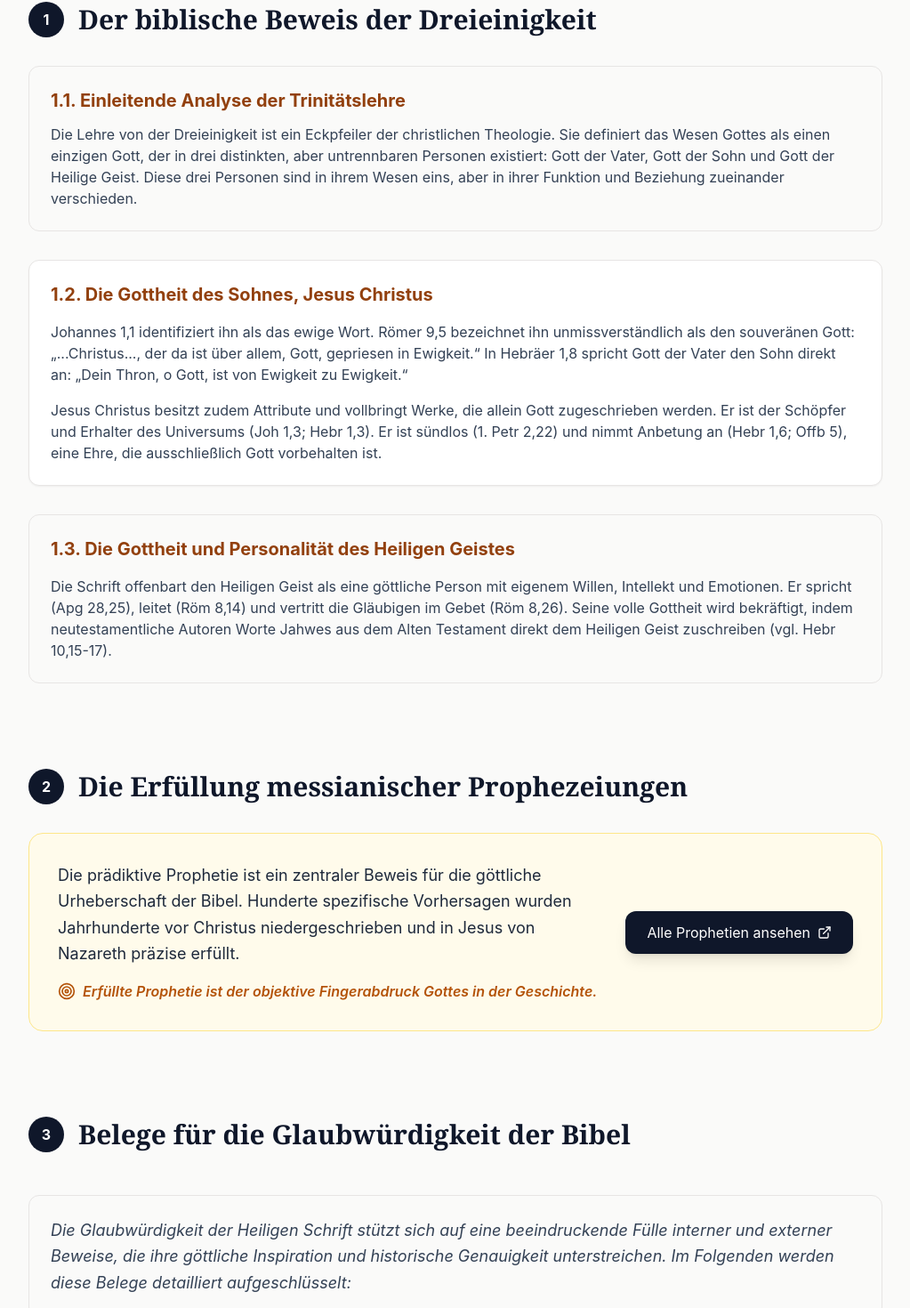
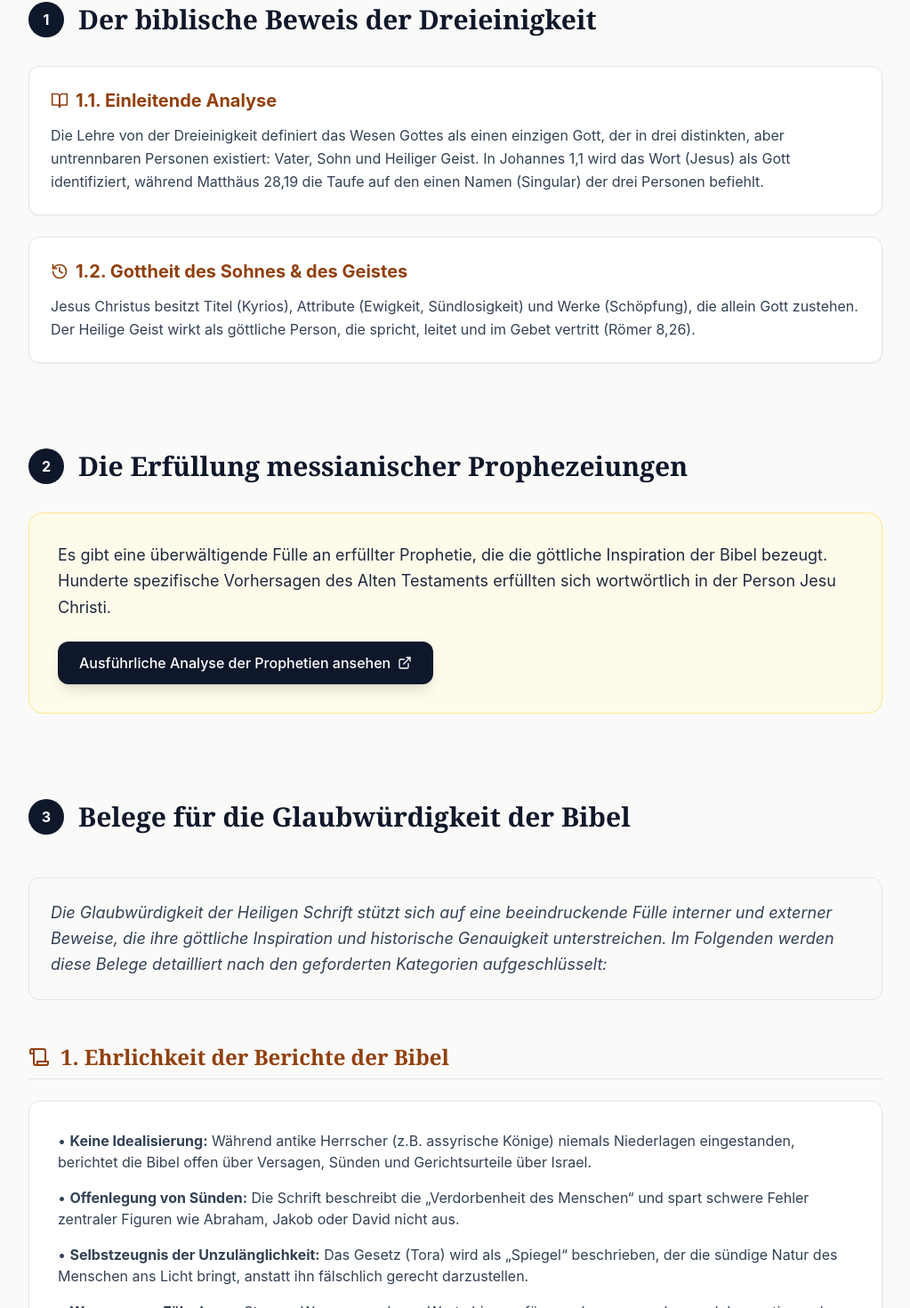
Before and after one commit to Skalpi/Der3einegott, a React (Vite) app: page / in a window 1280 px wide. Shown: the part 1182-2652 px from the top of the page at 89% size, without its empty margins (128-1151 px from the left). Built offline with nearby package versions, Linux system fonts and the light colour scheme; a web font is replaced by a local one.

Commit message:
feat: Update dependencies and refine text
Updates Vite and React Router DOM versions in index.html. Refines headline and citation text in Hero component for clarity and conciseness. Introduces new icons and updates section titles in SystematicAnalysis component for better thematic representation.

```diff
--- a/src/components/Hero.tsx
+++ b/src/components/Hero.tsx
@@ -3,14 +3,13 @@ import React from 'react';
 const Hero: React.FC = () => {
   return (
     <div className="relative bg-slate-900 overflow-hidden">
-      {/* Content */}
       <div className="relative max-w-5xl mx-auto px-4 sm:px-6 lg:px-8 py-24 md:py-32 text-center">
-        <h1 className="text-3xl md:text-5xl font-serif font-bold text-stone-50 mb-8 leading-tight italic">
+        <h1 className="text-2xl md:text-4xl lg:text-5xl font-serif font-bold text-stone-50 mb-8 leading-tight italic">
           "Im Anfang war das Wort, und das Wort war bei Gott, und das Wort war Gott. Dieses war im Anfang bei Gott. Alles wurde durch dasselbe, und ohne dasselbe wurde auch nicht eines, das geworden ist."
         </h1>
         <div className="w-16 h-1 bg-amber-600 mx-auto mb-6"></div>
         <p className="text-lg text-amber-500 font-serif tracking-widest uppercase">
-          Johannes 1,1-3
+          Johannes 1, 1-3
         </p>
       </div>
     </div>
--- a/src/components/SystematicAnalysis.tsx
+++ b/src/components/SystematicAnalysis.tsx
@@ -1,5 +1,5 @@
 import React from 'react';
-import { Info, CheckCircle, ExternalLink, Scroll, History, Target, Eye } from 'lucide-react';
+import { Info, CheckCircle, ExternalLink, Scroll, History, Target, Eye, BookOpen, Map, Landmark } from 'lucide-react';
 
 const SystematicAnalysis: React.FC = () => {
   return (
@@ -18,70 +18,53 @@ const SystematicAnalysis: React.FC = () => {
         </p>
       </section>
 
-      {/* 1. Der biblische Beweis der Dreieinigkeit */}
+      {/* 1. Trinität (Bestehend & Fundiert) */}
       <section className="space-y-8">
         <div className="flex items-center space-x-4 mb-4">
           <span className="flex items-center justify-center w-10 h-10 rounded-full bg-slate-900 text-white font-bold">1</span>
           <h2 className="text-3xl font-serif font-bold text-slate-900">Der biblische Beweis der Dreieinigkeit</h2>
         </div>
-
-        <div className="grid gap-8">
-          <div className="bg-stone-50 p-6 rounded-xl border border-stone-200">
-            <h3 className="text-xl font-bold mb-3 text-amber-800">1.1. Einleitende Analyse der Trinitätslehre</h3>
-            <p className="text-slate-700">
-              Die Lehre von der Dreieinigkeit ist ein Eckpfeiler der christlichen Theologie. Sie definiert das Wesen Gottes als einen einzigen Gott, der in drei distinkten, aber untrennbaren Personen existiert: Gott der Vater, Gott der Sohn und Gott der Heilige Geist. Diese drei Personen sind in ihrem Wesen eins, aber in ihrer Funktion und Beziehung zueinander verschieden.
+        <div className="grid gap-6">
+          <div className="bg-white p-6 rounded-xl border border-stone-200 shadow-sm">
+            <h3 className="text-xl font-bold mb-3 text-amber-800 flex items-center">
+              <BookOpen className="h-5 w-5 mr-2" /> 1.1. Einleitende Analyse
+            </h3>
+            <p className="text-slate-700 leading-relaxed">
+              Die Lehre von der Dreieinigkeit definiert das Wesen Gottes als einen einzigen Gott, der in drei distinkten, aber untrennbaren Personen existiert: Vater, Sohn und Heiliger Geist. In Johannes 1,1 wird das Wort (Jesus) als Gott identifiziert, während Matthäus 28,19 die Taufe auf den einen Namen (Singular) der drei Personen befiehlt.
             </p>
           </div>
-
           <div className="bg-white p-6 rounded-xl border border-stone-200 shadow-sm">
-            <h3 className="text-xl font-bold mb-4 text-amber-800">1.2. Die Gottheit des Sohnes, Jesus Christus</h3>
-            <div className="space-y-4 text-slate-700">
-              <p>Johannes 1,1 identifiziert ihn als das ewige Wort. Römer 9,5 bezeichnet ihn unmissverständlich als den souveränen Gott: „...Christus..., der da ist über allem, Gott, gepriesen in Ewigkeit.“ In Hebräer 1,8 spricht Gott der Vater den Sohn direkt an: „Dein Thron, o Gott, ist von Ewigkeit zu Ewigkeit.“</p>
-              <p>Jesus Christus besitzt zudem Attribute und vollbringt Werke, die allein Gott zugeschrieben werden. Er ist der Schöpfer und Erhalter des Universums (Joh 1,3; Hebr 1,3). Er ist sündlos (1. Petr 2,22) und nimmt Anbetung an (Hebr 1,6; Offb 5), eine Ehre, die ausschließlich Gott vorbehalten ist.</p>
-            </div>
-          </div>
-
-          <div className="bg-stone-50 p-6 rounded-xl border border-stone-200">
-            <h3 className="text-xl font-bold mb-4 text-amber-800">1.3. Die Gottheit und Personalität des Heiligen Geistes</h3>
-            <p className="text-slate-700">
-              Die Schrift offenbart den Heiligen Geist als eine göttliche Person mit eigenem Willen, Intellekt und Emotionen. Er spricht (Apg 28,25), leitet (Röm 8,14) und vertritt die Gläubigen im Gebet (Röm 8,26). Seine volle Gottheit wird bekräftigt, indem neutestamentliche Autoren Worte Jahwes aus dem Alten Testament direkt dem Heiligen Geist zuschreiben (vgl. Hebr 10,15-17).
+            <h3 className="text-xl font-bold mb-3 text-amber-800 flex items-center">
+              <History className="h-5 w-5 mr-2" /> 1.2. Gottheit des Sohnes & des Geistes
+            </h3>
+            <p className="text-slate-700 leading-relaxed">
+              Jesus Christus besitzt Titel (Kyrios), Attribute (Ewigkeit, Sündlosigkeit) und Werke (Schöpfung), die allein Gott zustehen. Der Heilige Geist wirkt als göttliche Person, die spricht, leitet und im Gebet vertritt (Römer 8,26).
             </p>
           </div>
         </div>
       </section>
 
-      {/* 2. Die Erfüllung messianischer Prophezeiungen */}
+      {/* 2. Die Erfüllung messianischer Prophezeiungen (Kompakt nach Wunsch) */}
       <section className="space-y-8">
         <div className="flex items-center space-x-4 mb-4">
           <span className="flex items-center justify-center w-10 h-10 rounded-full bg-slate-900 text-white font-bold">2</span>
           <h2 className="text-3xl font-serif font-bold text-slate-900">Die Erfüllung messianischer Prophezeiungen</h2>
         </div>
-
         <div className="bg-amber-50 border border-amber-200 rounded-2xl p-8">
-          <div className="flex flex-col md:flex-row md:items-center justify-between gap-6">
-            <div className="flex-1">
-              <p className="text-slate-800 text-lg leading-relaxed mb-4">
-                Die prädiktive Prophetie ist ein zentraler Beweis für die göttliche Urheberschaft der Bibel. Hunderte spezifische Vorhersagen wurden Jahrhunderte vor Christus niedergeschrieben und in Jesus von Nazareth präzise erfüllt.
+          <p className="text-slate-800 text-lg mb-6 leading-relaxed">
+            Es gibt eine überwältigende Fülle an erfüllter Prophetie, die die göttliche Inspiration der Bibel bezeugt. Hunderte spezifische Vorhersagen des Alten Testaments erfüllten sich wortwörtlich in der Person Jesu Christi.
           </p>
-              <div className="flex items-center text-amber-700 font-semibold italic">
-                <Target className="h-5 w-5 mr-2" />
-                Erfüllte Prophetie ist der objektive Fingerabdruck Gottes in der Geschichte.
-              </div>
-            </div>
-            <div className="flex-shrink-0">
           <a
             href="https://posttenebras-lux.de/prophetien/"
-                className="inline-flex items-center px-6 py-3 bg-slate-900 text-white rounded-xl hover:bg-amber-600 transition-all shadow-lg group"
+            className="inline-flex items-center px-6 py-3 bg-slate-900 text-white rounded-xl hover:bg-amber-600 transition-all shadow-lg font-medium group"
           >
-                <span>Alle Prophetien ansehen</span>
+            Ausführliche Analyse der Prophetien ansehen
             <ExternalLink className="ml-2 h-4 w-4 group-hover:translate-x-1 transition-transform" />
           </a>
         </div>
-          </div>
-        </div>
       </section>
 
-      {/* 3. Belege für die Glaubwürdigkeit der Bibel */}
+      {/* 3. Belege für die Glaubwürdigkeit der Bibel (Detailliert) */}
       <section className="space-y-12">
         <div className="flex items-center space-x-4 mb-6">
           <span className="flex items-center justify-center w-10 h-10 rounded-full bg-slate-900 text-white font-bold">3</span>
@@ -89,75 +72,81 @@ const SystematicAnalysis: React.FC = () => {
         </div>
 
         <p className="text-slate-700 text-lg leading-relaxed bg-stone-50 p-6 rounded-xl border border-stone-200 italic">
-          Die Glaubwürdigkeit der Heiligen Schrift stützt sich auf eine beeindruckende Fülle interner und externer Beweise, die ihre göttliche Inspiration und historische Genauigkeit unterstreichen. Im Folgenden werden diese Belege detailliert aufgeschlüsselt:
+          Die Glaubwürdigkeit der Heiligen Schrift stützt sich auf eine beeindruckende Fülle interner und externer Beweise, die ihre göttliche Inspiration und historische Genauigkeit unterstreichen. Im Folgenden werden diese Belege detailliert nach den geforderten Kategorien aufgeschlüsselt:
         </p>
 
         <div className="grid gap-12">
 
           {/* 3.1 Ehrlichkeit */}
-          <div className="space-y-4">
-            <div className="flex items-center space-x-3 text-amber-800">
-              <History className="h-6 w-6" />
-              <h3 className="text-xl font-bold">1. Ehrlichkeit der Berichte der Bibel</h3>
-            </div>
-            <div className="bg-white p-6 rounded-xl border border-stone-200 shadow-sm space-y-3 text-slate-700">
-              <p>• <strong>Keine Idealisierung:</strong> Im Gegensatz zu antiken Herrschern berichtet die Bibel offen über Versagen, Sünden und Gerichtsurteile über Israel.</p>
-              <p>• <strong>Offenlegung von Sünden:</strong> Fehler zentraler Figuren wie Abraham, Jakob oder David werden schonungslos dokumentiert.</p>
-              <p>• <strong>Selbstzeugnis:</strong> Die Tora wird als „Spiegel“ beschrieben, der die sündige Natur des Menschen aufzeigt, anstatt ihn fälschlich als gerecht darzustellen.</p>
+          <div className="space-y-6">
+            <h3 className="text-2xl font-serif font-bold text-amber-800 flex items-center border-b border-stone-200 pb-2">
+              <Scroll className="h-6 w-6 mr-3" /> 1. Ehrlichkeit der Berichte der Bibel
+            </h3>
+            <div className="bg-white p-6 md:p-8 rounded-xl border border-stone-200 shadow-sm space-y-4 text-slate-700">
+              <p>• <strong>Keine Idealisierung:</strong> Während antike Herrscher (z.B. assyrische Könige) niemals Niederlagen eingestanden, berichtet die Bibel offen über Versagen, Sünden und Gerichtsurteile über Israel.</p>
+              <p>• <strong>Offenlegung von Sünden:</strong> Die Schrift beschreibt die „Verdorbenheit des Menschen“ und spart schwere Fehler zentraler Figuren wie Abraham, Jakob oder David nicht aus.</p>
+              <p>• <strong>Selbstzeugnis der Unzulänglichkeit:</strong> Das Gesetz (Tora) wird als „Spiegel“ beschrieben, der die sündige Natur des Menschen ans Licht bringt, anstatt ihn fälschlich gerecht darzustellen.</p>
+              <p>• <strong>Warnung vor Fälschung:</strong> Strenge Warnungen davor, Worte hinzuzufügen oder wegzunehmen, dokumentieren den hohen Anspruch an die Unverfälschtheit.</p>
             </div>
           </div>
 
           {/* 3.2 Thematische Einheit */}
-          <div className="space-y-4">
-            <div className="flex items-center space-x-3 text-amber-800">
-              <Scroll className="h-6 w-6" />
-              <h3 className="text-xl font-bold">2. Thematische Einheit</h3>
-            </div>
-            <div className="bg-white p-6 rounded-xl border border-stone-200 shadow-sm space-y-4 text-slate-700">
-              <p>Trotz 1600 Jahren Entstehungszeit weist die Bibel eine tiefgreifende Harmonie auf:</p>
-              <ul className="list-disc pl-6 space-y-2">
-                <li><strong>Vom Schatten zur Wirklichkeit:</strong> Das AT-Opfersystem weist als „Schattenbild“ auf die „Wirklichkeit“ in Jesus Christus hin.</li>
-                <li><strong>Mathematische Unmöglichkeit von Zufall:</strong> Die Wahrscheinlichkeit, dass sich nur 8 Prophetien zufällig in einer Person erfüllen, liegt bei 1 zu 10<sup>17</sup>. Bei 48 Prophetien sinkt sie auf 1 zu 10<sup>157</sup> – ein Zufall ist faktisch ausgeschlossen.</li>
+          <div className="space-y-6">
+            <h3 className="text-2xl font-serif font-bold text-amber-800 flex items-center border-b border-stone-200 pb-2">
+              <Target className="h-6 w-6 mr-3" /> 2. Thematische Einheit
+            </h3>
+            <div className="bg-white p-6 md:p-8 rounded-xl border border-stone-200 shadow-sm space-y-4 text-slate-700">
+              <p>Trotz 1600 Jahren Entstehungszeit und ca. 40 Autoren weist die Bibel eine tiefgreifende Harmonie auf:</p>
+              <ul className="list-disc pl-6 space-y-3">
+                <li><strong>Vom Schatten zur Wirklichkeit:</strong> Typologie (Stiftshütte, Opfersystem) als Schattenbilder auf die Wirklichkeit in Christus.</li>
+                <li><strong>Siebenteiligkeit:</strong> Struktur aus 7 komplementären Teilen (Tora, Propheten, Schriften; Evangelien, Apg, Briefe, Offenbarung).</li>
+                <li><strong>Messianische Prophetie:</strong> Über 300 präzise Vorhersagen erfüllten sich wortwörtlich.</li>
+                <li><strong>Mathematische Unmöglichkeit von Zufall:</strong> Wahrscheinlichkeit für 8 Prophetien: 1 zu 10<sup>17</sup>. Bei 48 Prophetien: 1 zu 10<sup>157</sup>. Ein Zufall ist faktisch ausgeschlossen.</li>
               </ul>
             </div>
           </div>
 
           {/* 3.3 Historische Verankerung */}
-          <div className="space-y-4">
-            <div className="flex items-center space-x-3 text-amber-800">
-              <CheckCircle className="h-6 w-6" />
-              <h3 className="text-xl font-bold">3. Historische Verankerung</h3>
+          <div className="space-y-6">
+            <h3 className="text-2xl font-serif font-bold text-amber-800 flex items-center border-b border-stone-200 pb-2">
+              <Map className="h-6 w-6 mr-3" /> 3. Historische Verankerung
+            </h3>
+            <div className="grid md:grid-cols-2 gap-6">
+              <div className="bg-stone-50 p-6 rounded-xl border border-stone-200 space-y-4">
+                <h4 className="font-bold flex items-center text-slate-900">
+                  <Landmark className="h-4 w-4 mr-2" /> Archäologie & Funde
+                </h4>
+                <div className="text-sm space-y-3 text-slate-700">
+                  <p><strong>Jericho:</strong> Mauern stürzten „nach außen“ (Rampe für Israel). Stadt verbrannt, nicht geplündert. Haus der Rahab blieb stehen.</p>
+                  <p><strong>Avaris:</strong> Überreste semitischer Siedler („Proto-Israeliten“), 12 Gräber und Statue eines Mannes im „bunten Gewand“ (Joseph-Hinweis).</p>
+                  <p><strong>Alphabet-Schrift:</strong> Funde im Sinai (1600 v. Chr.) belegen hebräische Buchstabenschrift (Proto-Sinaitisch), untermauert Mose-Autorschaft.</p>
                 </div>
-            <div className="grid md:grid-cols-2 gap-6">
-              <div className="bg-stone-50 p-6 rounded-xl border border-stone-200">
-                <h4 className="font-bold mb-3">Archäologische Funde</h4>
-                <ul className="text-sm space-y-3">
-                  <li><strong>Jericho:</strong> Mauern stürzten „nach außen“ ein (Rampe für Israeliten). Die Stadt wurde verbrannt, nicht geplündert (identisch zum Bericht).</li>
-                  <li><strong>Avaris:</strong> Funde semitischer Siedler mit 12 Gräbern und einer Statue eines Mannes im „bunten Gewand“ (Hinweis auf Joseph).</li>
-                  <li><strong>Alphabet-Schrift:</strong> Funde im Sinai belegen Hebräer-Schrift um 1600 v. Chr., was die Autorschaft von Mose untermauert.</li>
-                </ul>
               </div>
-              <div className="bg-stone-50 p-6 rounded-xl border border-stone-200">
-                <h4 className="font-bold mb-3">Quellen & Stelen</h4>
-                <ul className="text-sm space-y-3">
-                  <li><strong>Qumran:</strong> Die Jesajarolle beweist eine fast buchstabengetreue Überlieferung über 1000 Jahre hinweg.</li>
-                  <li><strong>Israel-Stelen:</strong> Die Merenptah-Stele (1210 v. Chr.) nennt Israel als eigenständiges Volk in Kanaan.</li>
-                  <li><strong>Assyrische Belege:</strong> Prismen von Sanherib bestätigen König Hiskia und die Belagerung Jerusalems exakt.</li>
-                </ul>
+              <div className="bg-stone-50 p-6 rounded-xl border border-stone-200 space-y-4">
+                <h4 className="font-bold flex items-center text-slate-900">
+                  <Scroll className="h-4 w-4 mr-2" /> Dokumente & Stelen
+                </h4>
+                <div className="text-sm space-y-3 text-slate-700">
+                  <p><strong>Qumran:</strong> Jesajarolle (125 v. Chr.) beweist buchstabengetreue Überlieferung über 1000 Jahre hinweg.</p>
+                  <p><strong>Septuaginta:</strong> Griechische Übersetzung (280 v. Chr.) belegt Existenz der Prophezeiungen lange vor Christus.</p>
+                  <p><strong>Israel-Stelen:</strong> Berlin-Sockel (1360 v. Chr.) und Merenptah-Stele (1210 v. Chr.) erwähnen „Israel“ namentlich im Land Kanaan.</p>
+                  <p><strong>Prisma von Sanherib:</strong> Bestätigt König Hiskia und die Rettung Jerusalems, exakt wie biblisch berichtet.</p>
+                </div>
               </div>
             </div>
           </div>
 
           {/* 3.4 Augenzeugenschaft */}
-          <div className="space-y-4">
-            <div className="flex items-center space-x-3 text-amber-800">
-              <Eye className="h-6 w-6" />
-              <h3 className="text-xl font-bold">4. Augenzeugenschaft</h3>
-            </div>
-            <div className="bg-white p-6 rounded-xl border border-stone-200 shadow-sm space-y-3 text-slate-700">
-              <p>• <strong>Lukas als Historiker:</strong> Geographische und politische Details sind bis ins kleinste Detail korrekt wiedergegeben.</p>
-              <p>• <strong>Zeitnahe Niederschrift:</strong> Die Evangelien entstanden, als noch viele Augenzeugen lebten, die Unwahrheiten hätten korrigieren können.</p>
-              <p>• <strong>Zeugen der Auferstehung:</strong> Über 500 namentlich bekannte Augenzeugen sahen den auferstandenen Jesus; viele starben für dieses Zeugnis.</p>
+          <div className="space-y-6">
+            <h3 className="text-2xl font-serif font-bold text-amber-800 flex items-center border-b border-stone-200 pb-2">
+              <Eye className="h-6 w-6 mr-3" /> 4. Augenzeugenschaft
+            </h3>
+            <div className="bg-white p-6 md:p-8 rounded-xl border border-stone-200 shadow-sm space-y-4 text-slate-700">
+              <p>• <strong>Lukas als Präzisionshistoriker:</strong> Geographische und politische Details (William Ramsay) bis in kleinste Einzelheiten korrekt.</p>
+              <p>• <strong>Zeitnahe Niederschrift:</strong> Evangelien verbreitet, als noch viele Augenzeugen zur Korrektur lebten.</p>
+              <p>• <strong>Zeugen der Auferstehung:</strong> Über 500 namentlich bekannte Augenzeugen; viele starben für dieses Zeugnis.</p>
+              <p>• <strong>Unmittelbare Erfahrung:</strong> Apostel verkündigten, was sie „gesehen, gehört und betastet“ hatten.</p>
+              <p>• <strong>Extra-biblische Quellen:</strong> Tacitus, Josephus Flavius und Thallus bestätigen Jesus, sein Wirken und die Finsternis bei der Kreuzigung.</p>
             </div>
           </div>
 
@@ -169,7 +158,7 @@ const SystematicAnalysis: React.FC = () => {
         <div className="absolute top-0 right-0 w-64 h-64 bg-amber-600/10 rounded-full -mr-32 -mt-32 blur-3xl"></div>
         <h2 className="text-3xl font-serif font-bold mb-6">Abschluss und Synthese</h2>
         <p className="text-stone-300 text-lg max-w-3xl mx-auto leading-relaxed">
-          Die analysierten Quelltexte liefern ein vielschichtiges Plädoyer für die rationale Vertretbarkeit des christlichen Glaubens. Die kumulative Kraft der Beweise beruht auf der kohärenten biblischen Offenbarung der Natur Gottes, der empirisch überprüfbaren Erfüllung der Prophetie und der bemerkenswerten historischen Zuverlässigkeit. Dieses Gesamtzeugnis begründet einen Glauben, der auf einem Fundament aus solider Evidenz steht.
+          Das Gesamtzeugnis begründet einen Glauben, der nicht auf blinder Annahme, sondern auf einem Fundament aus solider, nachvollziehbarer Evidenz steht. Die Einheit von Offenbarung, erfüllter Prophetie und historischer Zuverlässigkeit bezeugt: Christus ist Gott.
         </p>
       </section>
 
```
Also changed, not shown: index.html (+4 -4 lines). Lines whose indentation alone changed are shown as unchanged.
